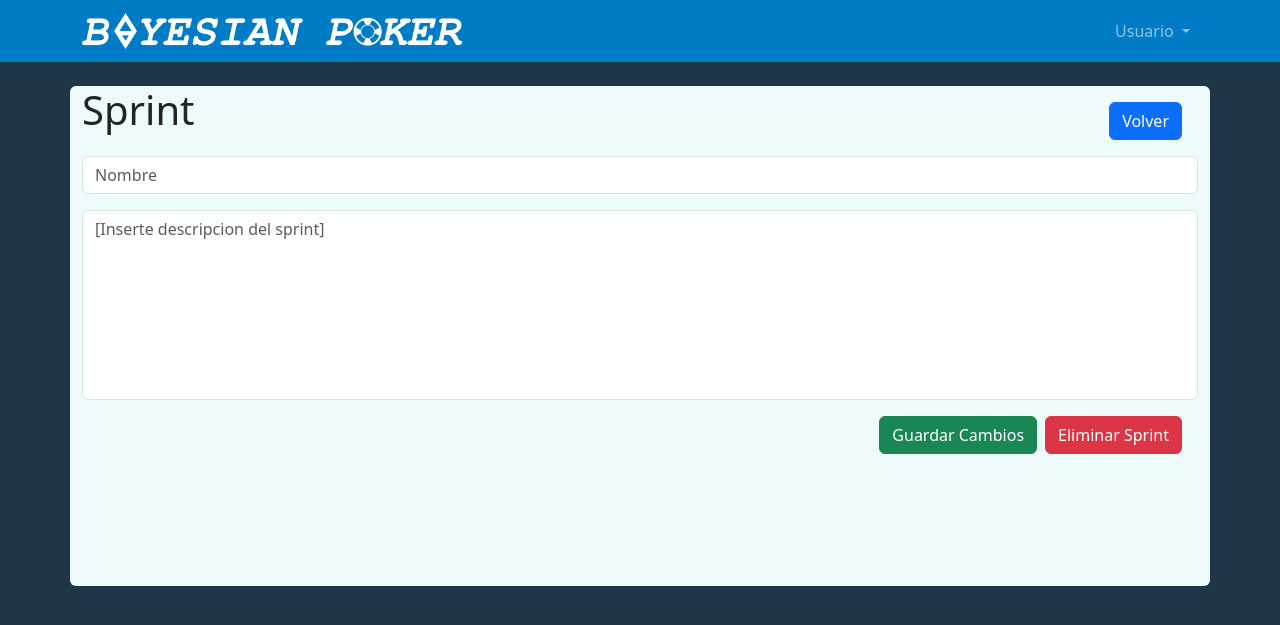
After one commit to Osman-Suastegui/bayesian-poker, a PHP site: page /send_email/vistas/editarSprint.php in a window 1280 px wide. The commit adds this page. Shown: the top 625 px of the page. Run offline with PHP 8.4, Linux system fonts and the light colour scheme; the template is opened without the code that fills it, so the values that code supplies are empty.

Commit message:
implementar vista y lógica para editar sprints
Se agregó la vista para editar sprints y se implementó la lógica necesaria
para llevar a cabo la edicion de un sprint asociado a un proyecto en particular.

```diff
--- /dev/null
+++ b/editarSprint.php
@@ -0,0 +1,4 @@
+<?php
+include "./controladores/editarSprint.php";
+
+?>
--- /dev/null
+++ b/vistas/editarSprint.php
@@ -0,0 +1,52 @@
+<!DOCTYPE html>
+<html lang="en">
+<head>
+    <meta charset="UTF-8">
+    <meta http-equiv="X-UA-Compatible" content="IE=edge">
+    <meta name="viewport" content="width=device-width, initial-scale=1.0">
+    <title>Document</title>
+    <link href="https://cdn.jsdelivr.net/npm/bootstrap@5.3.0-alpha3/dist/css/bootstrap.min.css" rel="stylesheet" integrity="sha384-KK94CHFLLe+nY2dmCWGMq91rCGa5gtU4mk92HdvYe+M/SXH301p5ILy+dN9+nJOZ" crossorigin="anonymous">
+    <link rel="stylesheet" href="style.css">
+</head>
+<body style = "background-color: #203647;">
+<?php
+  include "../bayesian-poker/vistas/header.html";
+
+?>
+
+
+<form class="container m-4 mx-auto rounded ms-auto " style="background-color: #EEFBFB; height: 500px;" method="POST"  action="../editarSprint.php?idProyecto=<?php echo $idProyecto ?>&idSprint=<?php echo $idSprint ?>">
+
+    <div class="d-flex justify-content-between align-items-start">
+    <h1 class="align-self-start">Sprint</h1>
+    <div class="d-grid gap-2 d-md-flex justify-content-md-end m-3">
+        <button class="btn btn-primary" type="button">Volver</button>
+
+      </div>
+  </div>
+
+
+  <div class="mb-3">
+    <input type="text" name="nombreSprint" value="<?php echo $nombreSprint ?>" class="form-control" id="exampleFormControlInput1" placeholder="Nombre">
+  </div>
+  <div class="mb-3">
+
+    <textarea name="descripcionSprint"  style= "resize: none; overflow: hidden; height: 190px;" class="form-control" rows="3" placeholder="[Inserte descripcion del sprint]"><?php echo $descripcionSprint ?></textarea>
+
+  </div>
+  <div class="d-grid gap-2 d-md-flex justify-content-md-end m-3">
+    <button class="btn btn-success" type="submit" name="submit" value="guardar">Guardar Cambios</button>
+    <button class="btn btn-danger" type="submit" name="submit" value="eliminar">Eliminar Sprint</button>
+
+      </div>
+  </form>
+</div>
+
+
+
+
+
+
+    <script src="https://cdn.jsdelivr.net/npm/bootstrap@5.3.0-alpha3/dist/js/bootstrap.bundle.min.js" integrity="sha384-ENjdO4Dr2bkBIFxQpeoTz1HIcje39Wm4jDKdf19U8gI4ddQ3GYNS7NTKfAdVQSZe" crossorigin="anonymous"></script>
+</body>
+</html>
```
Also changed, not shown: controladores/editarSprint.php (added, +31 -0 lines), modelos/sprint.php (+36 -0 lines).
